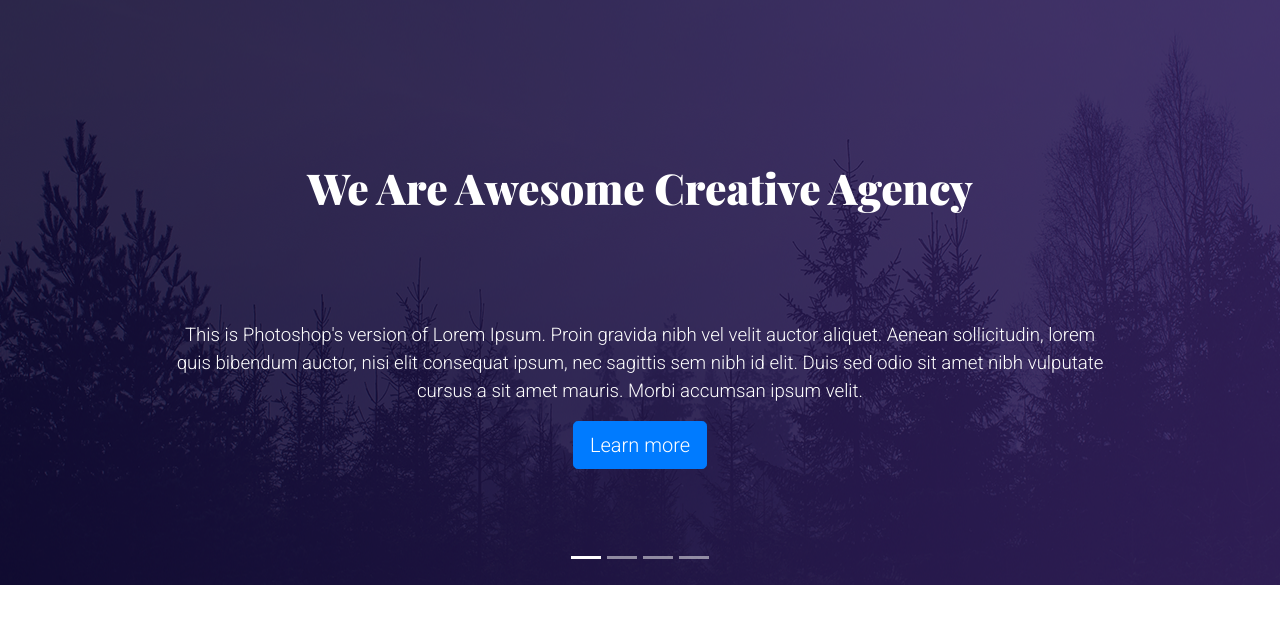
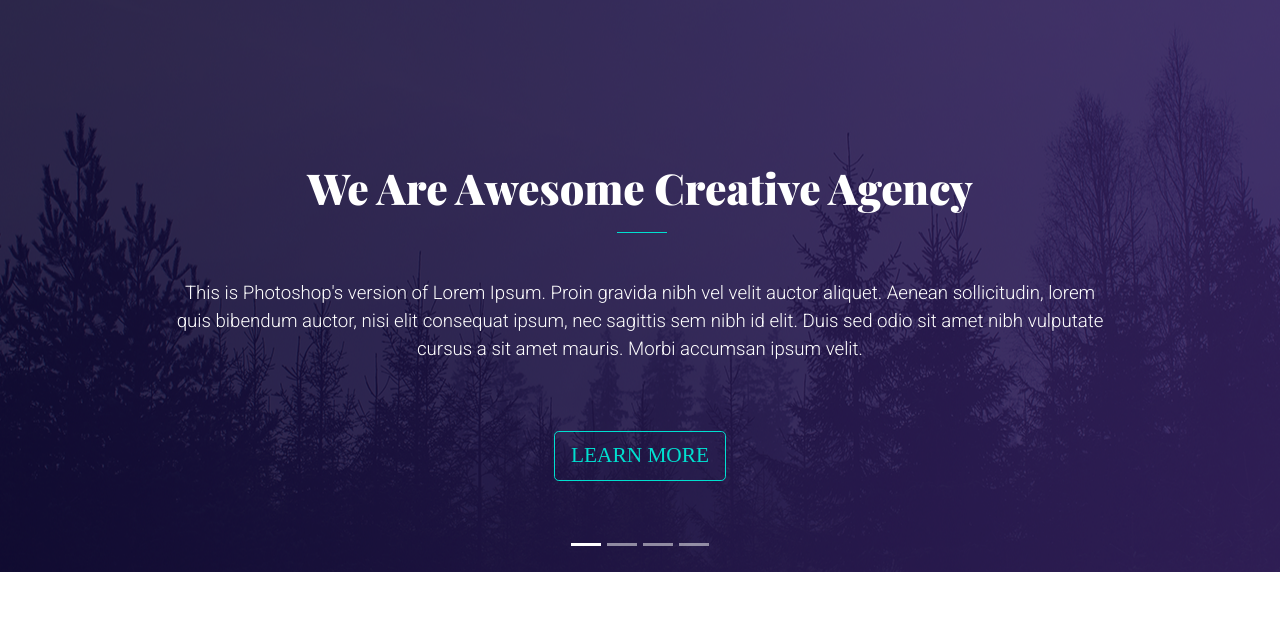
Before and after one commit to AndreyN1991/tajam_master, a plain HTML site: page index.html in a window 1280 px wide. Shown: the part 81-704 px from the top of the page. Drawn offline with nearby package versions, Linux system fonts and the light colour scheme; a web font is replaced by a local one.

Commit message:
Продолжаю работу над слайдером, добавляю свои стили для всех элементов

```diff
--- a/css/style.css
+++ b/css/style.css
@@ -43,11 +43,12 @@ ul, li {
 /* Слайдер */
 .headercarousel {
     margin-top: 165px;
+    height: 410px;
 }
 
-.slider_item {
+.slider-item {
     text-align: center;
-    padding: 100px;
+    padding: 58px 100px 0 100px;
 }
 
 .carousel-item h1 {
@@ -58,9 +59,39 @@ ul, li {
     text-align: center;
 }
 
-.carousel-item p {
+.carousel-item h1::after {
+    content: "";
+    background-color: #00e0d0;
+    width: 50px;
+    height: 1px;
+    position: absolute;
+    left: 48%;
+    top: 70px;
+}
+
+.carousel-item .slider-item_text {
     font-family: 'Roboto', serif;
     font-weight: 300;
     color: #ffffff;
     font-size: 14pt;
 }
+
+.carousel-item .slider-item_button {
+    font-family: 'Hammersmith One', serif;
+    font-weight: 400;
+    font-size: 16pt;
+    color: #00e0d0;
+    background-color: transparent;
+    border: #00e0d0 solid 1px;
+    margin-top: 52px;
+}
+
+.carousel-item .slider-item_button:hover {
+    color: #ffffff;
+    background-color: #00e0d0;
+    border-color: #00e0d0;
+}
+
+.slider-item_button:focus {
+    box-shadow: 0 0 0 0.2rem rgba(0, 224, 208, 0.5);
+  }
--- a/index.html
+++ b/index.html
@@ -28,7 +28,7 @@
             </div>
             <div class="row">
                 <div id="headercarousel" class="carousel slide headercarousel">
-                    <ol class="carousel-indicators">
+                    <ol class="carousel-indicators slider-indicators">
                         <li data-target="#headercarousel" data-slide-to="0" class="active"></li>
                         <li data-target="#headercarousel" data-slide-to="1"></li>
                         <li data-target="#headercarousel" data-slide-to="2"></li>
@@ -37,29 +37,29 @@
                     <div class="carousel-inner">
                         <div class="carousel-item active">
                             <h1>We Are Awesome Creative Agency</h1>
-                            <div class="slider_item">
-                                <p>This is Photoshop's version  of Lorem Ipsum. Proin gravida nibh vel velit auctor aliquet. Aenean sollicitudin, lorem quis bibendum auctor, nisi elit consequat ipsum, nec sagittis sem nibh id elit. Duis sed odio sit amet nibh vulputate cursus a sit amet mauris. Morbi accumsan ipsum velit.</p>
+                            <div class="slider-item">
+                                <p class="slider-item_text">This is Photoshop's version  of Lorem Ipsum. Proin gravida nibh vel velit auctor aliquet. Aenean sollicitudin, lorem quis bibendum auctor, nisi elit consequat ipsum, nec sagittis sem nibh id elit. Duis sed odio sit amet nibh vulputate cursus a sit amet mauris. Morbi accumsan ipsum velit.</p>
+                                <p><a class="btn btn-lg btn-primary slider-item_button" href="#" role="button">LEARN MORE</a></p>
+                            </div>
+                        </div>
+                        <div class="carousel-item">
+                            <h1>We Are Awesome Creative Agency</h1>
+                            <div class="slider-item">
+                                <p class="slider-item_text">This is Photoshop's version  of Lorem Ipsum. Proin gravida nibh vel velit auctor aliquet. Aenean sollicitudin, lorem quis bibendum auctor, nisi elit consequat ipsum, nec sagittis sem nibh id elit. Duis sed odio sit amet nibh vulputate cursus a sit amet mauris. Morbi accumsan ipsum velit.</p>
                                 <p><a class="btn btn-lg btn-primary" href="#" role="button">Learn more</a></p>
                             </div>
                         </div>
                         <div class="carousel-item">
                             <h1>We Are Awesome Creative Agency</h1>
-                            <div class="slider_item">
-                                <p>This is Photoshop's version  of Lorem Ipsum. Proin gravida nibh vel velit auctor aliquet. Aenean sollicitudin, lorem quis bibendum auctor, nisi elit consequat ipsum, nec sagittis sem nibh id elit. Duis sed odio sit amet nibh vulputate cursus a sit amet mauris. Morbi accumsan ipsum velit.</p>
+                            <div class="slider-item">
+                                <p class="slider-item_text">This is Photoshop's version  of Lorem Ipsum. Proin gravida nibh vel velit auctor aliquet. Aenean sollicitudin, lorem quis bibendum auctor, nisi elit consequat ipsum, nec sagittis sem nibh id elit. Duis sed odio sit amet nibh vulputate cursus a sit amet mauris. Morbi accumsan ipsum velit.</p>
                                 <p><a class="btn btn-lg btn-primary" href="#" role="button">Learn more</a></p>
                             </div>
                         </div>
                         <div class="carousel-item">
                             <h1>We Are Awesome Creative Agency</h1>
-                            <div class="slider_item">
-                                <p>This is Photoshop's version  of Lorem Ipsum. Proin gravida nibh vel velit auctor aliquet. Aenean sollicitudin, lorem quis bibendum auctor, nisi elit consequat ipsum, nec sagittis sem nibh id elit. Duis sed odio sit amet nibh vulputate cursus a sit amet mauris. Morbi accumsan ipsum velit.</p>
-                                <p><a class="btn btn-lg btn-primary" href="#" role="button">Learn more</a></p>
-                            </div>
-                        </div>
-                        <div class="carousel-item">
-                            <h1>We Are Awesome Creative Agency</h1>
-                            <div class="slider_item">
-                                <p>This is Photoshop's version  of Lorem Ipsum. Proin gravida nibh vel velit auctor aliquet. Aenean sollicitudin, lorem quis bibendum auctor, nisi elit consequat ipsum, nec sagittis sem nibh id elit. Duis sed odio sit amet nibh vulputate cursus a sit amet mauris. Morbi accumsan ipsum velit.</p>
+                            <div class="slider-item">
+                                <p class="slider-item_text">This is Photoshop's version  of Lorem Ipsum. Proin gravida nibh vel velit auctor aliquet. Aenean sollicitudin, lorem quis bibendum auctor, nisi elit consequat ipsum, nec sagittis sem nibh id elit. Duis sed odio sit amet nibh vulputate cursus a sit amet mauris. Morbi accumsan ipsum velit.</p>
                                 <p><a class="btn btn-lg btn-primary" href="#" role="button">Learn more</a></p>
                             </div>
                         </div>
```
